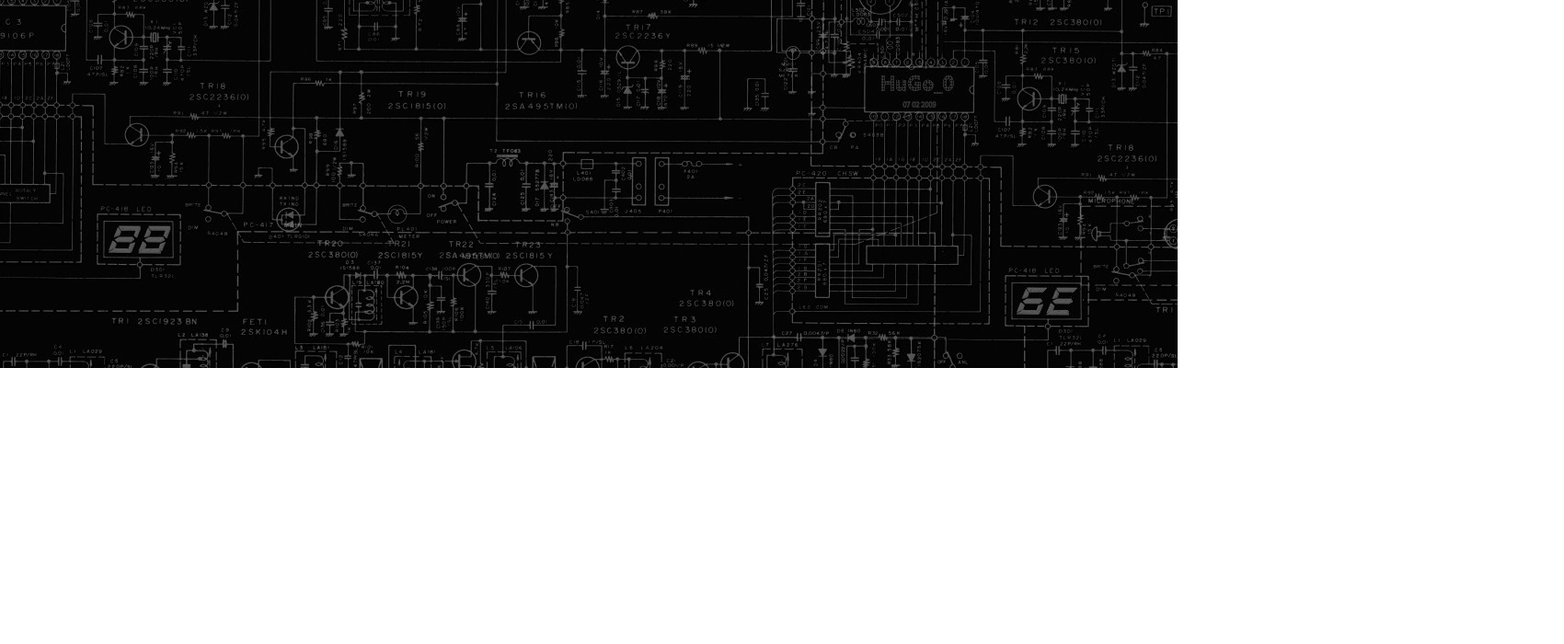
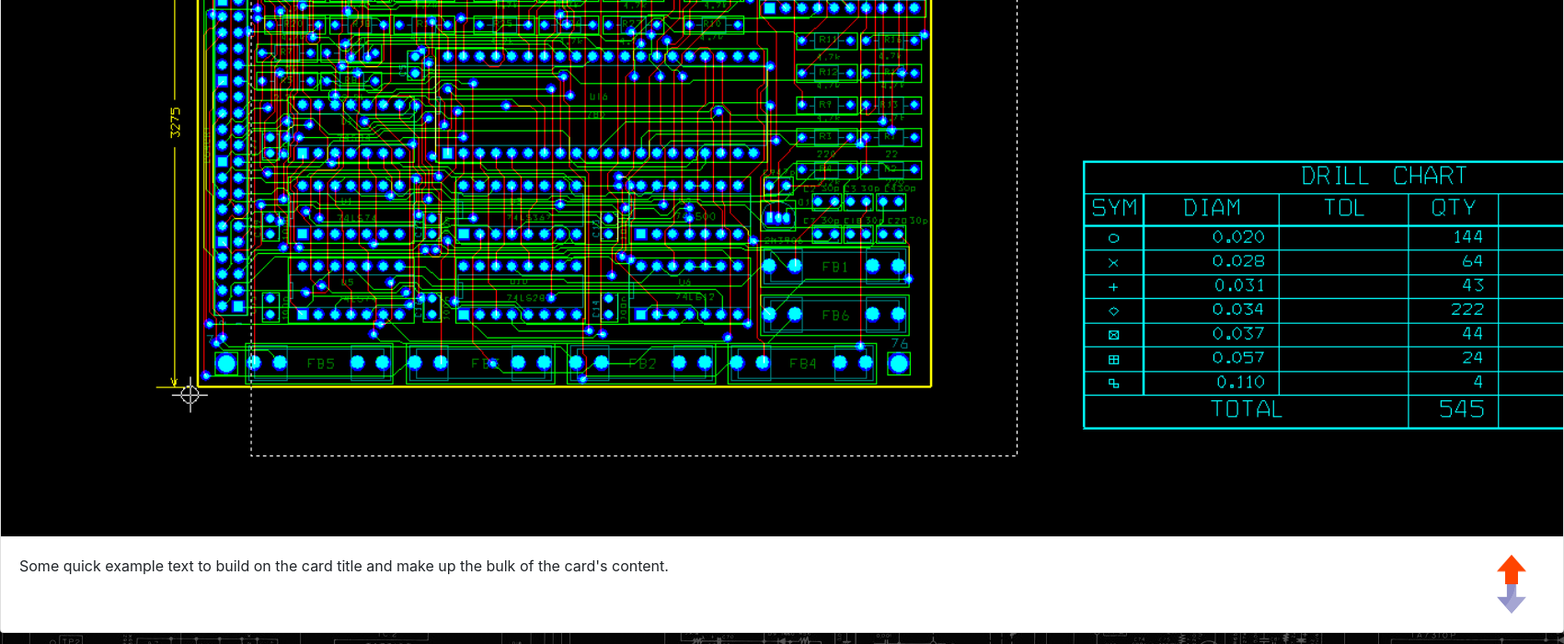
Before and after one commit to antoanyanev/WebDesignProject, a plain HTML site: page orcad.html in a window 1280 px wide. Shown: the part 400-1100 px from the top of the page at 92% size, 1700 px wide, since content can reach past the window. Before the commit the page ends 800 px from the top, so only its background shows below. Drawn offline with nearby package versions, Linux system fonts and the light colour scheme.

Commit message:
Added Cards for OrCAD subdivision

```diff
--- a/design.css
+++ b/design.css
@@ -1,3 +1,27 @@
 body {
     background-image: url("./Images/bg.png")
 }
+
+.card {
+    width: 1700px;
+    margin-left: auto;
+    margin-right: auto;
+    margin-top: 70px;
+}
+
+.card-img-top  {
+    width: 64px;
+}
+
+.card-text {
+    float: left;
+    padding-top: auto;
+    padding-bottom: auto;
+    padding-right: 900px;
+}
+
+.vote {
+    height: 32px;
+    width: 32px;
+    padding-left: 1000;
+}
--- a/orcad.html
+++ b/orcad.html
@@ -2,7 +2,7 @@
 <html>
     <head>
         <meta charset="utf-8">
-        <title>GovnoPCB</title>
+        <title>GovnoPCB OrCAD</title>
         <link rel="stylesheet" href="design.css">
         <link rel="stylesheet" href="https://stackpath.bootstrapcdn.com/bootstrap/4.3.1/css/bootstrap.min.css" integrity="sha384-ggOyR0iXCbMQv3Xipma34MD+dH/1fQ784/j6cY/iJTQUOhcWr7x9JvoRxT2MZw1T" crossorigin="anonymous">
     </head>
@@ -12,6 +12,7 @@
             <button class="navbar-toggler" type="button" data-toggle="collapse" data-target="#navbarSupportedContent" aria-controls="navbarSupportedContent" aria-expanded="false" aria-label="Toggle navigation">
                 <span class="navbar-toggler-icon"></span>
             </button>
+
             <div class="collapse navbar-collapse" id="navbarSupportedContent">
                 <ul class="navbar-nav mr-auto">
                     <li class="nav-item">
@@ -36,11 +37,42 @@
                         <a class="nav-link" href="easyeda.html">EasyEda</a>
                     </li>
                 </ul>
-                <form class="form-inline my-2 my-lg-0">
-                <input class="form-control mr-sm-2" type="search" placeholder="Search" aria-label="Search">
-                <button class="btn btn-outline-success my-2 my-sm-0" type="submit">Search</button>
-                </form>
             </div>
         </nav>
+
+        <div>
+            <div class="card">
+                <div>
+                    <img src="./Images/OrCAD/PCB1.png" class="card-img-top" alt="...">
+                </div>
+                <div class="card-body">
+                    <p class="card-text">Some quick example text to build on the card title and make up the bulk of the card's content.</p>
+                    <a href=""><img src="./Images/upvote.png" width="32px" height="32px" class="vote"></a>
+                    <a href=""><img src="./Images/downvote.png" width="32px" height="32px" class="vote"></a>
+                </div>
+            </div>
+
+            <div class="card">
+                <div>
+                    <img src="./Images/OrCAD/PCB2.png" class="card-img-top" alt="...">
+                </div>
+                <div class="card-body">
+                    <p class="card-text">Some quick example text to build on the card title and make up the bulk of the card's content.</p>
+                    <a href=""><img src="./Images/upvote.png" width="32px" height="32px" class="vote"></a>
+                    <a href=""><img src="./Images/downvote.png" width="32px" height="32px" class="vote"></a>
+                </div>
+            </div>
+
+            <div class="card">
+                <div>
+                    <img src="./Images//OrCAD/PCB3.png" class="card-img-top" alt="...">
+                </div>
+                <div class="card-body">
+                    <p class="card-text">Some quick example text to build on the card title and make up the bulk of the card's content.</p>
+                    <a href=""><img src="./Images/upvote.png" width="32px" height="32px" class="vote"></a>
+                    <a href=""><img src="./Images/downvote.png" width="32px" height="32px" class="vote"></a>
+                </div>
+            </div>
+        </div>
     </body>
 </html>
```
Also changed, not shown: eagle.html (+1 -4 lines), easyeda.html (+1 -4 lines), kikad.html (+1 -4 lines), protel.html (+1 -4 lines), upload.html (+0 -5 lines), zdr.html (+1 -4 lines), Images/OrCAD/PCB1.png (added), Images/OrCAD/PCB2.png (added), Images/OrCAD/PCB3.png (added), Images/card.jpg (added), Images/card1.jpg (added), Images/downvote.png (added), Images/upvote.png (added), 1 other file. Lines whose indentation alone changed are shown as unchanged.
